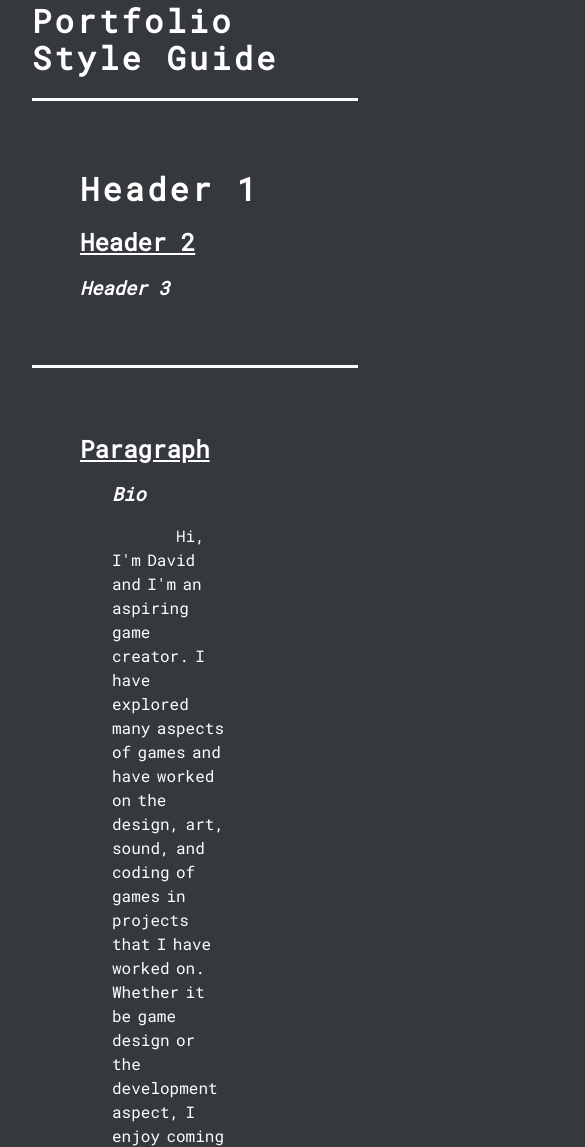
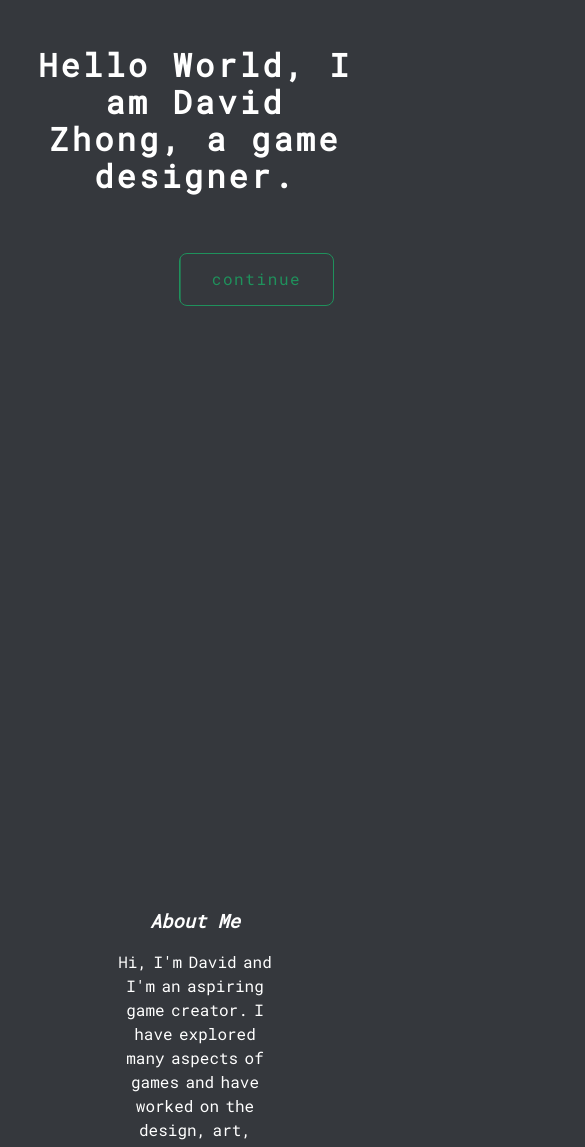
Before and after one commit to dzhog/portfolio, a plain HTML site: page Style Guide/index.html in a window 390 px wide. Shown: the part 50-1197 px from the top of the page, 585 px wide, since content can reach past the window. Drawn offline with Linux system fonts and the light colour scheme.

Commit message:
template

```diff
--- a/Style Guide/css/main.css
+++ b/Style Guide/css/main.css
@@ -27,12 +27,25 @@ h3{			font-style: italic;}
 
 .indent{	margin-left: 2rem;}
 
-p{			margin-left: 2rem;
+p{
 			line-height: 1.5rem;
 			letter-spacing: 0rem;
 			word-spacing: -0.2rem;
-			width:50%;}
+			width:100vh;}
 
+.landing{	height: 100vh;
+			margin-top: 20%;
+			text-align: center;}
+
+.about{		height: 100vh;
+			text-align: center;
+			top:50vh;
+			margin-left:25%;
+			width:50%;
+}
+
+.centertext{
+			text-align: center;}
 
 button{		display:block;
 			border:none;
@@ -51,15 +64,16 @@ button{		display:block;
 			background-size: 200% 100%;
 			background-position: right bottom;
 			transition: all .5s ease-out;
-			padding-left: 1.5rem;
-			padding-right: 1.5rem;
+			padding-left: 2rem;
+			padding-right: 2rem;
 			padding-top: 1rem;
-			padding-bottom: 0rem;
+			padding-bottom: 1rem;
 			color:white;
 			border-style: solid;
 			border-radius: .5rem;
 			border-width: .1rem;
-			border-color: #1f915c;}
+			border-color: #1f915c;
+			margin-left: 45%}
 
 .button2:hover{
 			background-position: left bottom;
--- a/Style Guide/index.html
+++ b/Style Guide/index.html
@@ -2,71 +2,61 @@
 <html lang="en">
 
 <head>
-	<title>Portfolio Style Guide</title>
+	<title>Portfolio</title>
 	<meta charset="utf-8">
 	<meta name="viewport" content="width=device-width, initial-scale=1">
 	<link href="css/normalize.css" rel="stylesheet">
 	<link href="css/main.css" rel="stylesheet">
 </head>
+<body>
+	<div class="landing">
+		<h1 id="landing"></h1>
+		<br><br>
+		<button class="button2"><a href='#about'>continue</a></button><br>
+	</div>
+	<script>
+		var i = 0;
+		var txt = 'Hello World, I am David Zhong, a game designer.';
+		var speed = 40;
+		function typeWriter() {
+		  if (i < txt.length) {
+		    document.getElementById("landing").innerHTML += txt.charAt(i);
+		    i++;
+		    setTimeout(typeWriter, speed);
+		  }
+		}
+		typeWriter();
+	</script>
 
-<body>
-	<header>
-    	<h1>Portfolio Style Guide</h1>
-    </header>
 
-    <section>
-    	<h1>Header 1</h1>
-    	<h2>Header 2</h2>
-    	<h3>Header 3</h3>
-    </section>
+	<div id='the'></div>
 
-    <section>
-    	<h2>Paragraph</h2>
-    	<h3 class="indent">Bio</h3>
-    	<p>&nbsp;&nbsp;&nbsp;&nbsp;&nbsp;&nbsp;&nbsp;&nbsp;&nbsp;&nbsp;Hi, I'm David and I'm an aspiring game creator. I have explored many aspects of games and have worked on the design, art, sound, and coding of games in projects that I have worked on. Whether it be game design or the development aspect, I enjoy coming up with creative game mechanics. I strive to create things that are enjoyable or provide entertainment (it doesn't have to be just games).</p>
-    	<br><br><br>
-    	<h3 class="indent">Process Analysis1: RIDE</h3>
-		<p>&nbsp;&nbsp;&nbsp;&nbsp;&nbsp;&nbsp;&nbsp;&nbsp;&nbsp;&nbsp;
-    	RIDE was a project done in the IAT267 class where teams were tasked with creating an interactive system combining physical sensors and coding. Much of the work I did was in the sensor code which required restructuring mid project. When designing this project, the concept was “an intuitive game controller.” The idea that I came up with was a game where the player controlled a vehicle via pedaling on a stationary bike. We were able to achieve this by using Arduino to read physical sensors and transferring the data to Processing where the game ran.
-    	<br><br>
-    	&nbsp;&nbsp;&nbsp;&nbsp;&nbsp;&nbsp;&nbsp;&nbsp;&nbsp;&nbsp;
-    	The first task was figuring out how the we would control the speed of the in-game character with the speed of the pedaling. Initially my idea was to use a light sensor in conjunction with an LED attached to the wheel of the bike to calculate the frequency at which the wheel rotated. However, the readings from the LED were unreliable because the light sensor picked up the ambient light.
-    	<br><br>
-    	&nbsp;&nbsp;&nbsp;&nbsp;&nbsp;&nbsp;&nbsp;&nbsp;&nbsp;&nbsp;My solution to this was to attach a magnet to the wheel of the bike and a magnet sensor to the inner frame which made readings much more reliable. The idea behind this was that the sensor would receive a positive reading every time the wheel made a full rotation and the magnet passes the sensor. Then, the program would count the number of times the magnet passed within a set interval. The problem with this method was that the speed of the game character would only update after each interval which made changes in speed feel unresponsive. To circumvent this problem, I tried a different approach to adjusting the character’s speed. Instead of calculating the number of rotations in a given interval, I changed the system to add a decaying acceleration to the character with each positive reading from the sensor. Essentially, this adds “gas” to a tank which changes the speed depending on how quickly the tank filled and emptied. This allowed for a smoother transition between speeds which reduced choppiness. From working on this project, I learned that sometimes it is more effective to explore other methods if the initial idea doesn’t work out. Instead of trying to make the rotation frequency code work, I took a step back to analyze and restructure how it operated on the fundamental level.</p>
-    	<br><br><br>
-    	<h3 class="indent">Process Analysis2: Mercs</h3>
-    	<br><br>
-    	<p>&nbsp;&nbsp;&nbsp;&nbsp;&nbsp;&nbsp;&nbsp;&nbsp;&nbsp;&nbsp;Mercs was a game created in the IAT410 class. Our team chose to create a turn-based JRPG style game for PC which encorporated elements of hero collector games often found on the mobile game market. I was in charge of game design and was a part of development.
-    	<br><br>
-    	The first step we took in creating this game was to come up with a premise. The members of my team were all familiar with RPG games, and so we decided to create something in that realm as it was the type of game that we were the most knowledgeable on. After deciding on the premise, we brainstormed ideas a narrative and mechanics that would work well with the narrative.
-    	<br><br>
-    	The next step was to begin development after confirming that everyone was on the same page. The process went something like:<br><br>1. Together, decide on what's being worked on for the week and how things should be.<br>2. Split off and individually work on our resposibilities.<br>3. Come together and combine parts.<br>4. Test it.<br><br>We worked in unity, and I created a prototype of the game so that we could play test the core mechanics to see if the game would even be fun before we committed to it. After the first round of playtesting, we continued to work on the game in parts. That way we could continue playtesting and incorporate feedback as we worked. Eventually, we had a full palyable version of the game. The end.</p>
-    </section>
+	<!--
+	<script>
+		$(document).ready(function() {
+		    $('#the').load("style.html");
+		}) ;
+	</script>
+	-->
 
-    <section>
-    	<h2>Links</h2>
-    	<p class = "link"><a href="">this is a link</a></p>
-    	<p class = "in-text-link">an <a href ="">in-text</a> link</p>
-    	<p class = "emphasis-link"><a href =""><em>emphasis</em></a></p>
-    </section>
 
-    <section>
-    	<h2>Buttons</h2>
-    	<p><button class = "button1">Button One</button></p>
-    	<p><button class = "button2">button two</button2></p>
-    </section>
+	<div id='about' class="centertext">
+		<h3>About Me</h3>
+		<p class="about">Hi, I'm David and I'm an aspiring game creator. I have explored many aspects of games and have worked on the design, art, sound, and coding of games in projects that I have worked on. Whether it be game design or the development aspect, I enjoy coming up with creative game mechanics. I strive to create things that are enjoyable or provide entertainment (it doesn't have to be just games).
+		<br>
+		<br>
+		<button class="button2"><a href='#works'>continue</a></button><br></p>
 
-    <section>
-    	<h2>Images</h2>
-    	<div class="img-link-container">
-    		<img class="img-link" src="img/ori.jpg">
-    		<div class="img-link-overlay">
-    			<div class="john">Image Link</div>
-    		</div>
-    	</div>
-    </section>
+
+	</div>
+
+	<div id='works'>
+		<p>RIDE was a project done in the IAT267 class where teams were tasked with creating an interactive system combining physical sensors and coding. Much of the work I did was in the sensor code which required restructuring mid project. When designing this project, the concept was “an intuitive game controller.” The idea that I came up with was a game where the player controlled a vehicle via pedaling on a stationary bike. We were able to achieve this by using Arduino to read physical sensors and transferring the data to Processing where the game ran. <br><br>
+
+	    The first task was figuring out how the we would control the speed of the in-game character with the speed of the pedaling. Initially my idea was to use a light sensor in conjunction with an LED attached to the wheel of the bike to calculate the frequency at which the wheel rotated. However, the readings from the LED were unreliable because the light sensor picked up the ambient light. <br><br>
+
+	    My solution to this was to attach a magnet to the wheel of the bike and a magnet sensor to the inner frame which made readings much more reliable. The idea behind this was that the sensor would receive a positive reading every time the wheel made a full rotation and the magnet passes the sensor. Then, the program would count the number of times the magnet passed within a set interval. The problem with this method was that the speed of the game character would only update after each interval which made changes in speed feel unresponsive. To circumvent this problem, I tried a different approach to adjusting the character’s speed. Instead of calculating the number of rotations in a given interval, I changed the system to add a decaying acceleration to the character with each positive reading from the sensor. Essentially, this adds “gas” to a tank which changes the speed depending on how quickly the tank filled and emptied. This allowed for a smoother transition between speeds which reduced choppiness. From working on this project, I learned that sometimes it is more effective to explore other methods if the initial idea doesn’t work out. Instead of trying to make the rotation frequency code work, I took a step back to analyze and restructure how it operated on the fundamental level.</p>
+	</div>
 
 </body>
-
-
 </html>
```
Also changed, not shown: Style Guide/style.html (added, +72 -0 lines).
